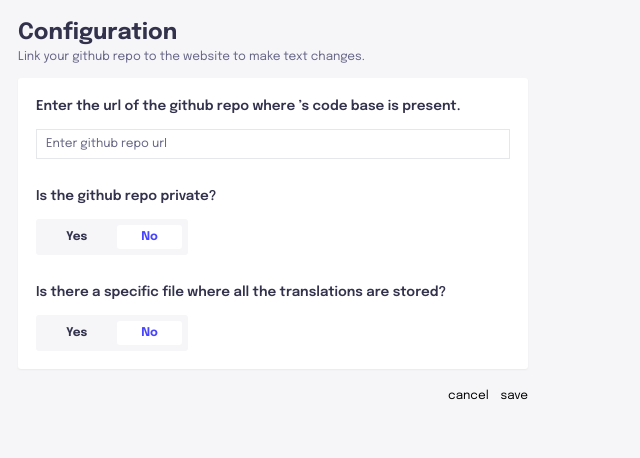
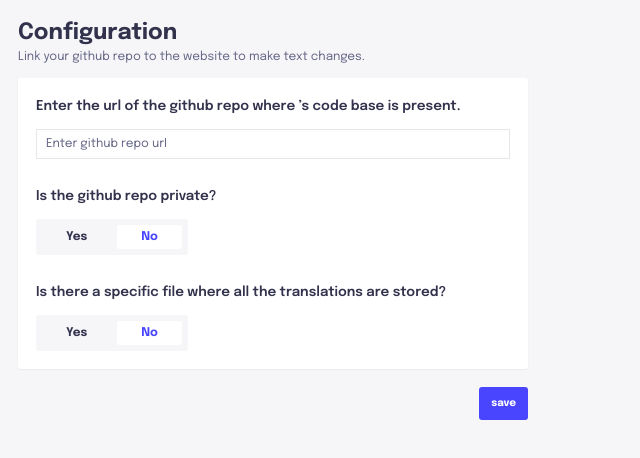
Before and after one commit to MrRobz/Source-Patch, a React (Vite) app: page / in a window 1280 px wide. Shown: the top 458 px of the page, without its empty margins (0-640 px from the left). Built offline with nearby package versions, Linux system fonts and the light colour scheme; no server answers.

Commit message:
button ui component

```diff
--- a/src/components/modules/configure/index.tsx
+++ b/src/components/modules/configure/index.tsx
@@ -1,6 +1,6 @@
 import { ReactElement, useEffect, useState } from "react";
 import { getDomainFromUrl } from "../../../utils";
-import { Input, Segmented } from "../../ui";
+import { Button, Input, Segmented } from "../../ui";
 import { H1, SubTitle } from "../../ui/typography";
 import { WebsiteConfigForm } from "./types";
 
@@ -22,6 +22,10 @@ export const ConfigurePage = (): ReactElement => {
       }
     });
   }, []);
+
+  const onSumbit = () => {
+    alert("hello");
+  };
 
   return (
     <>
@@ -98,8 +102,9 @@ export const ConfigurePage = (): ReactElement => {
       </div>
 
       <div className="mt-6 flex justify-end gap-4">
-        <button>cancel</button>
-        <button>save</button>
+        <Button type="primary" onClick={onSumbit}>
+          save
+        </Button>
       </div>
     </>
   );
--- /dev/null
+++ b/src/components/ui/button/index.tsx
@@ -0,0 +1,39 @@
+import { PropsWithChildren, ReactElement } from "react";
+
+const sizeStyles = {
+  s: "",
+  m: "px-4 py-3 text-sm",
+  l: "",
+};
+
+const typeStyles = {
+  primary: "bg-primary-600 text-white hover:bg-primary-500 active:bg-primary-700",
+  tertiary: "bg-white border border-neutral-200 text-neutral-800 hover:bg-neutral-100 active:bg-neutral-150",
+  secondary: "",
+};
+
+const focusStyles = "ring-primary-700 ring-offset-2 focus:ring-2";
+const disabledStyles = "disabled:bg-neutral-150 disabled:text-neutral-600";
+
+interface Props {
+  type?: "primary" | "secondary" | "tertiary";
+  size?: "s" | "m" | "l";
+  disabled?: boolean;
+  onClick?: () => void;
+}
+
+export const Button = ({
+  type = "tertiary",
+  size = "m",
+  disabled,
+  children,
+  onClick,
+}: PropsWithChildren<Props>): ReactElement => {
+  const styles = `${typeStyles[type]} ${sizeStyles[size]} ${disabledStyles} ${focusStyles}`;
+
+  return (
+    <button className={`rounded font-bold ${styles}`} disabled={disabled} onClick={onClick}>
+      {children}
+    </button>
+  );
+};
--- a/src/components/ui/index.ts
+++ b/src/components/ui/index.ts
@@ -1,2 +1,3 @@
 export * from "./input";
 export * from "./segmented";
+export * from "./button";
--- a/src/utils/get-domain-from-url.ts
+++ b/src/utils/get-domain-from-url.ts
@@ -1,5 +1,5 @@
 export const getDomainFromUrl = (url: string): string => {
   const a = document.createElement("a");
   a.setAttribute("href", url);
-  return a.hostname;
+  return a.hostname.replace(/^www./, "");
 };
```
